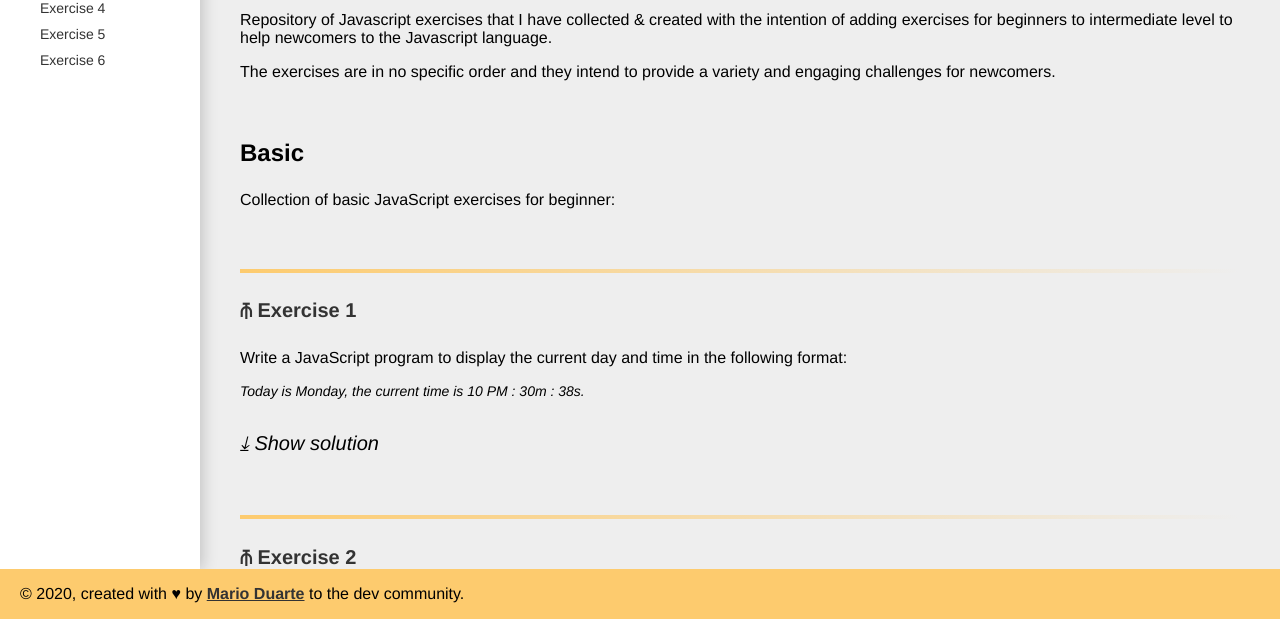
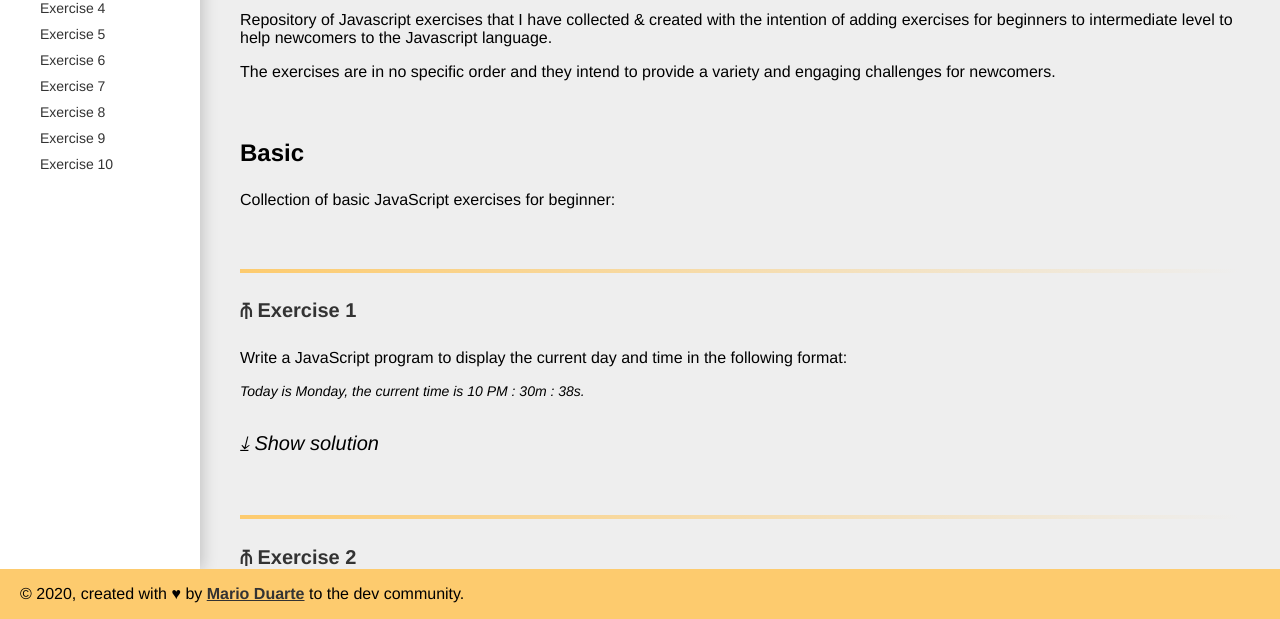
Before and after one commit to Mario-Duarte/javascript-exercises, a website: page index.html in a window 1280 px wide. Shown: the part 181-800 px from the top of the page. Drawn offline with Linux system fonts and the light colour scheme; a script that the page names is missing.

Commit message:
Amends to the side bar nav

```diff
--- a/index.html
+++ b/index.html
@@ -24,7 +24,11 @@
 						<li><a href="#basic_3">Exercise 3</a></li>
 						<li><a href="#basic_4">Exercise 4</a></li>
 						<li><a href="#basic_5">Exercise 5</a></li>
-						<li><a href="#basic_5">Exercise 6</a></li>
+						<li><a href="#basic_6">Exercise 6</a></li>
+						<li><a href="#basic_7">Exercise 7</a></li>
+						<li><a href="#basic_8">Exercise 8</a></li>
+						<li><a href="#basic_9">Exercise 9</a></li>
+						<li><a href="#basic_10">Exercise 10</a></li>
 					</ul>
 				</li>
 			</ul>
```
